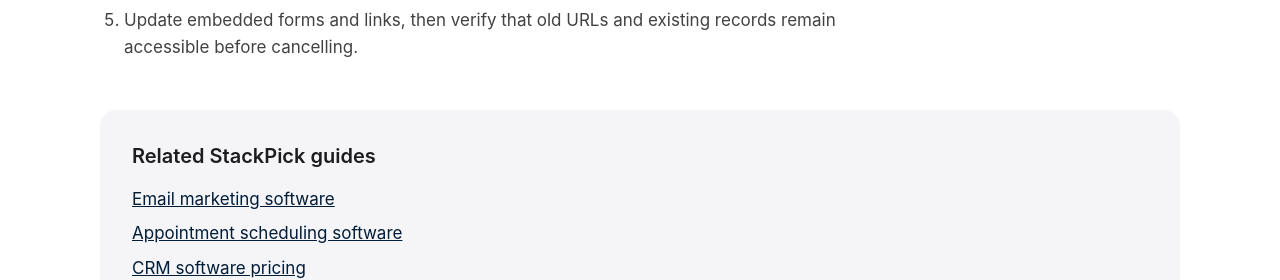
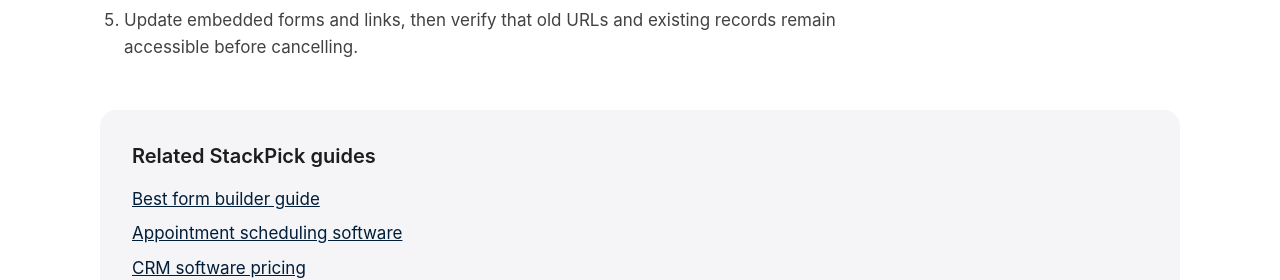
Before and after one commit to LinukaBandara/StackPick, a Next.js app: page /best/online-form-builder-pricing in a window 1280 px wide. Shown: the part 3943-4223 px from the top of the page. Built offline with nearby package versions, Linux system fonts and the light colour scheme; no server answers.

Commit message:
Index online form builder pricing guide

```diff
--- a/app/best/online-form-builder-pricing/page.tsx
+++ b/app/best/online-form-builder-pricing/page.tsx
@@ -83,8 +83,8 @@ export default function Page() {
         <section className="mt-12 rounded-2xl bg-[#f5f5f7] p-6 sm:p-8">
           <h2 className="text-xl font-semibold">Related StackPick guides</h2>
           <ul className="mt-4 space-y-2 text-[#001D39]">
-            <li><Link className="underline" href="/best/email-marketing-software">Email marketing software</Link></li>
-            <li><Link className="underline" href="/best/appointment-scheduling-software">Appointment scheduling software</Link></li>
+            <li><Link className="underline" href="/best/form-builders">Best form builder guide</Link></li>
+            <li><Link className="underline" href="/best/appointment-scheduling-software"href="/best/appointment-scheduling-software">Appointment scheduling software</Link></li>
             <li><Link className="underline" href="/best/crm-software-pricing">CRM software pricing</Link></li>
           </ul>
         </section>
```
